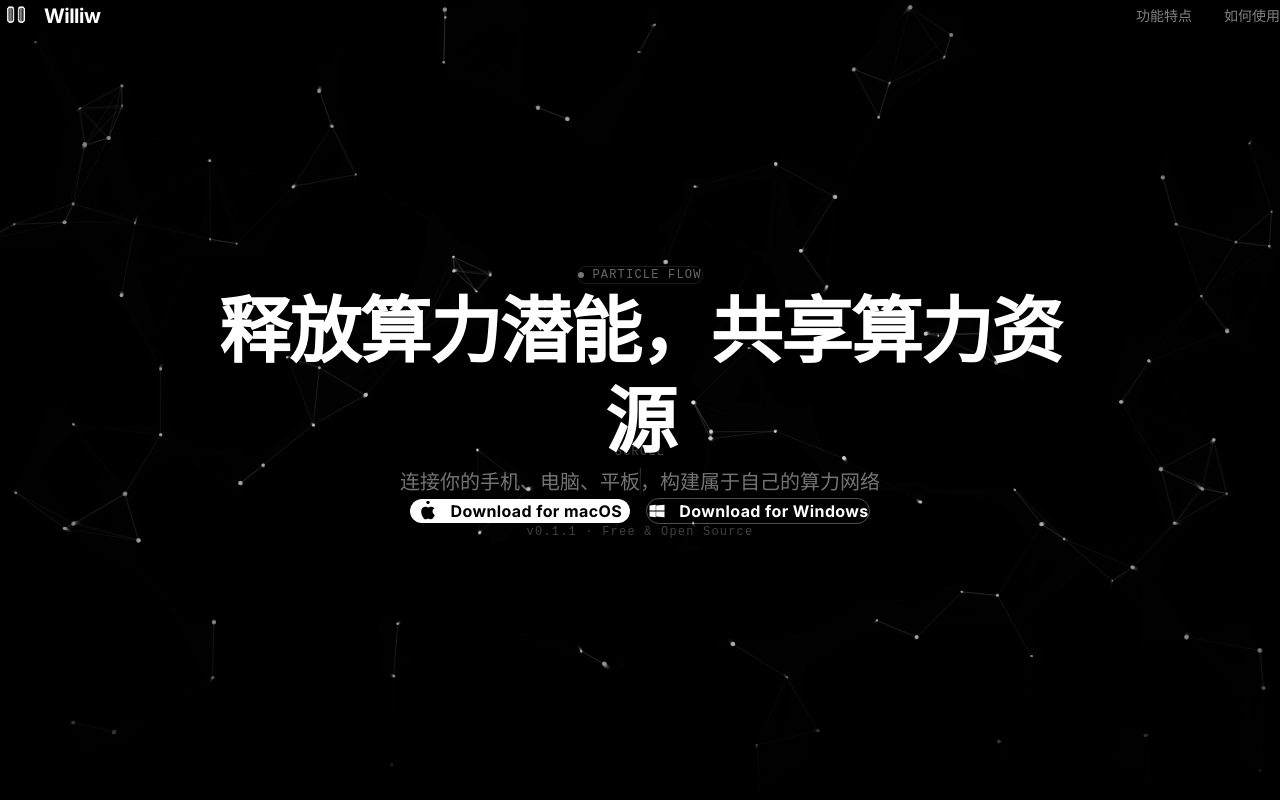
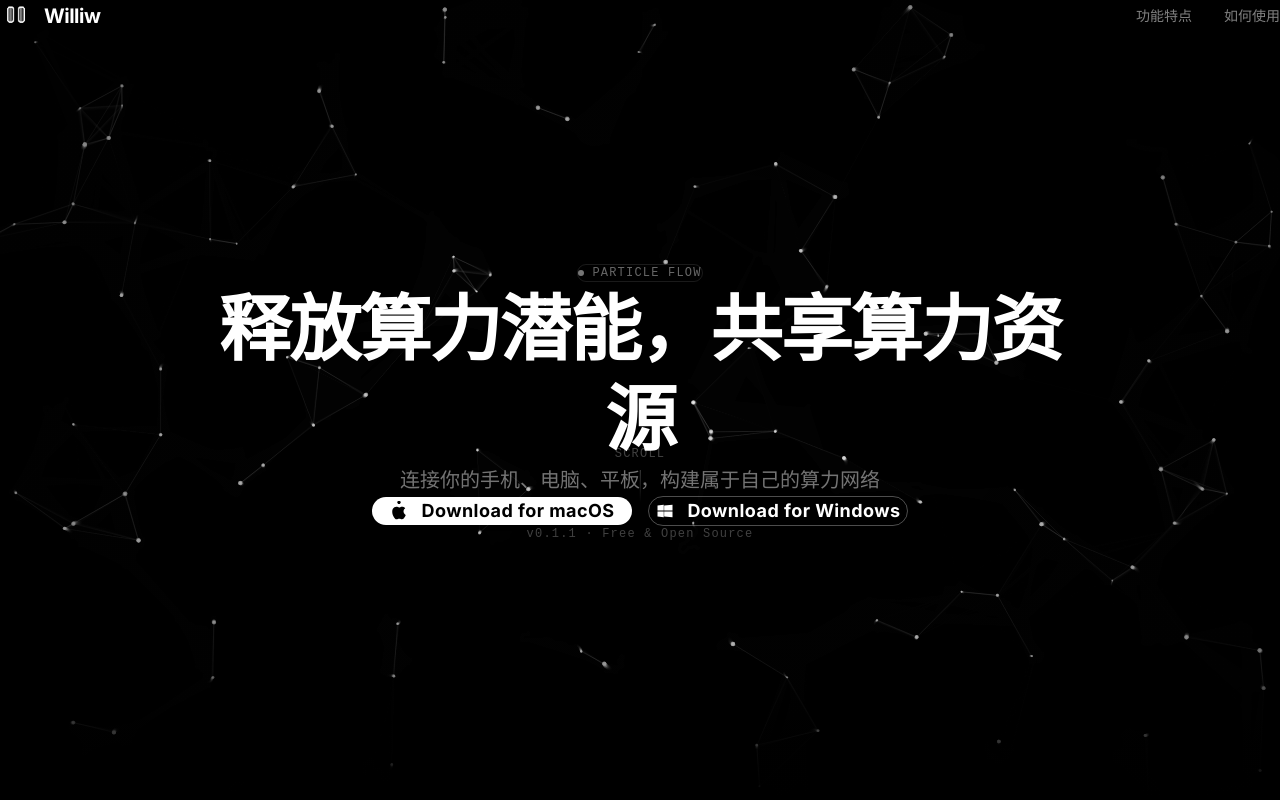
Before and after one commit to logos-42/williw--fronted, a React (Vite) app: page / in a window 1280 px wide. Shown: the top 800 px of the page. Built offline with nearby package versions, Linux system fonts and the light colour scheme.

Commit message:
fix: enlarge both download buttons to px-12 py-5 text-lg min-w-[260px]

```diff
--- a/src/components/Hero.tsx
+++ b/src/components/Hero.tsx
@@ -243,7 +243,7 @@ export default function Hero() {
             href="https://github.com/logos-42/williw/releases/download/v0.1.1/Williw.Desktop_0.1.1_x64.dmg"
             target="_blank"
             rel="noopener noreferrer"
-            className="btn-gradient px-10 py-4 rounded-full font-bold text-base tracking-wide inline-flex items-center justify-center gap-3 min-w-[220px]"
+            className="btn-gradient px-12 py-5 rounded-full font-bold text-lg tracking-wide inline-flex items-center justify-center gap-3 min-w-[260px] shadow-lg"
           >
             <svg className="w-5 h-5" viewBox="0 0 24 24" fill="currentColor">
               <path d="M18.71 19.5C17.88 20.74 17 21.95 15.66 21.97C14.32 22 13.89 21.18 12.37 21.18C10.84 21.18 10.37 21.95 9.1 22C7.79 22.05 6.8 20.68 5.96 19.47C4.25 17 2.94 12.45 4.7 9.39C5.57 7.87 7.13 6.91 8.82 6.88C10.1 6.86 11.32 7.75 12.11 7.75C12.89 7.75 14.37 6.68 15.92 6.84C16.57 6.87 18.39 7.1 19.56 8.82C19.47 8.88 17.39 10.1 17.41 12.63C17.44 15.65 20.06 16.66 20.09 16.67C20.06 16.74 19.67 18.11 18.71 19.5ZM13 3.5C13.73 2.67 14.13 2.04 14.13 1.5C14.13 0.67 13.13 0 12 0C10.87 0 9.87 0.67 9.87 1.5C9.87 2.04 10.27 2.67 11 3.5H13Z"/>
@@ -256,7 +256,7 @@ export default function Hero() {
             href="https://github.com/logos-42/williw/releases/download/v0.1.1/Williw.Desktop_0.1.1_x64-setup.exe"
             target="_blank"
             rel="noopener noreferrer"
-            className="btn-outline px-10 py-4 rounded-full font-bold text-base tracking-wide inline-flex items-center justify-center gap-3 min-w-[220px]"
+            className="btn-outline px-12 py-5 rounded-full font-bold text-lg tracking-wide inline-flex items-center justify-center gap-3 min-w-[260px]"
           >
             <svg className="w-5 h-5" viewBox="0 0 24 24" fill="currentColor">
               <path d="M3 5.5L10.5 4.5V11.5H3V5.5ZM3 18.5V12.5H10.5V19.5L3 18.5ZM11 5.5L21 4.5V11.5H11V5.5ZM11 18.5L21 19.5V12.5H11V18.5Z"/>
```
